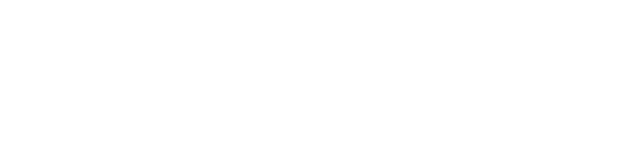
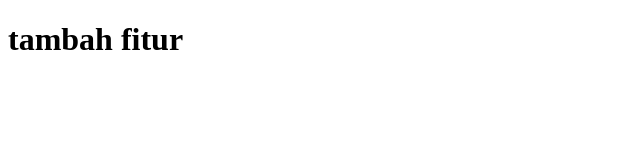
Before and after one commit to ratnapeputri/belajar-branch, a plain HTML site: page index.html in a window 1280 px wide. Shown: the whole page, without its empty margins (0-640 px from the left). Drawn offline with Linux system fonts and the light colour scheme.

Commit message:
tambah fitur1

```diff
--- a/index.html
+++ b/index.html
@@ -7,6 +7,6 @@
     <title>Document</title>
 </head>
 <body>
-
+    <h1>tambah fitur</h1>
 </body>
 </html>
```
